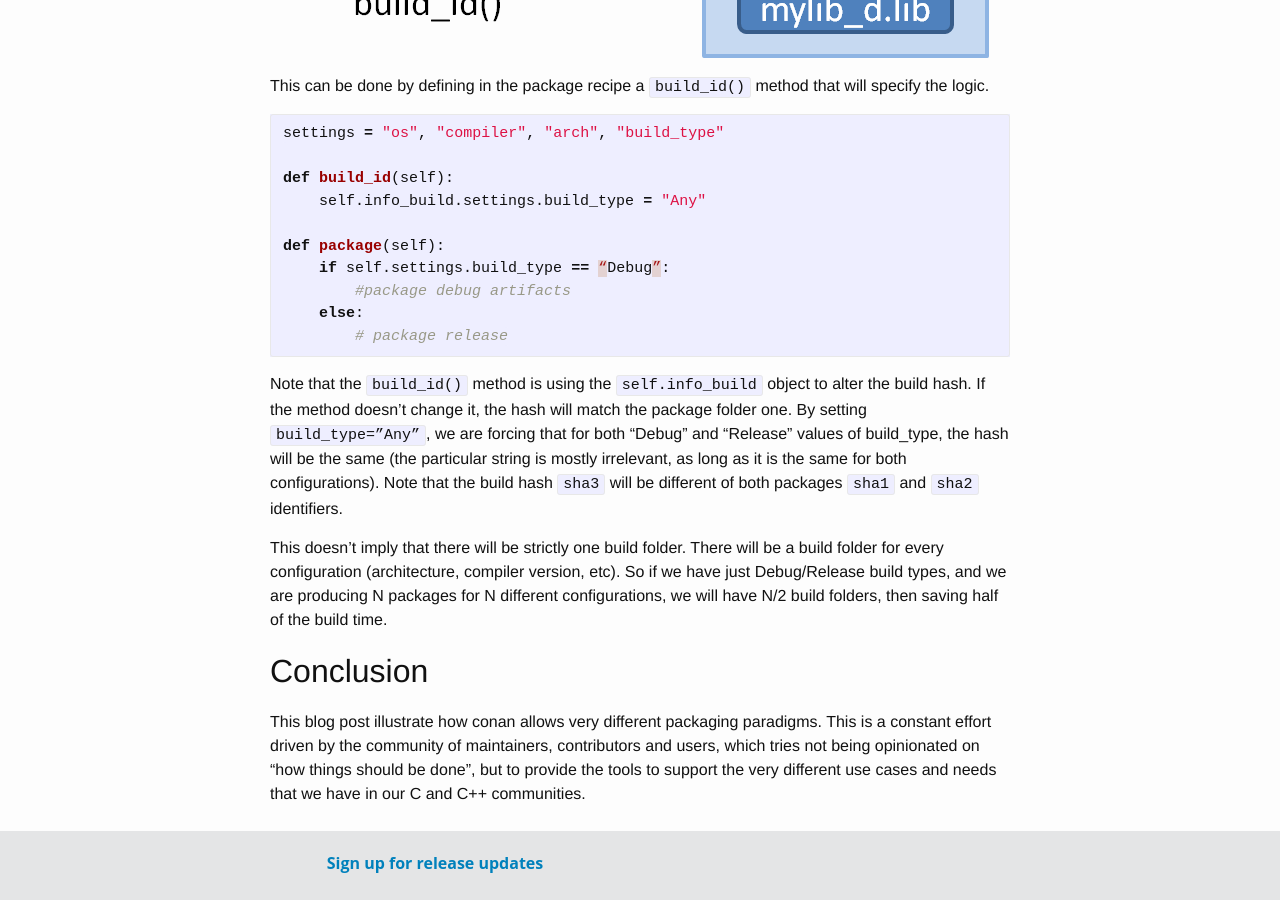
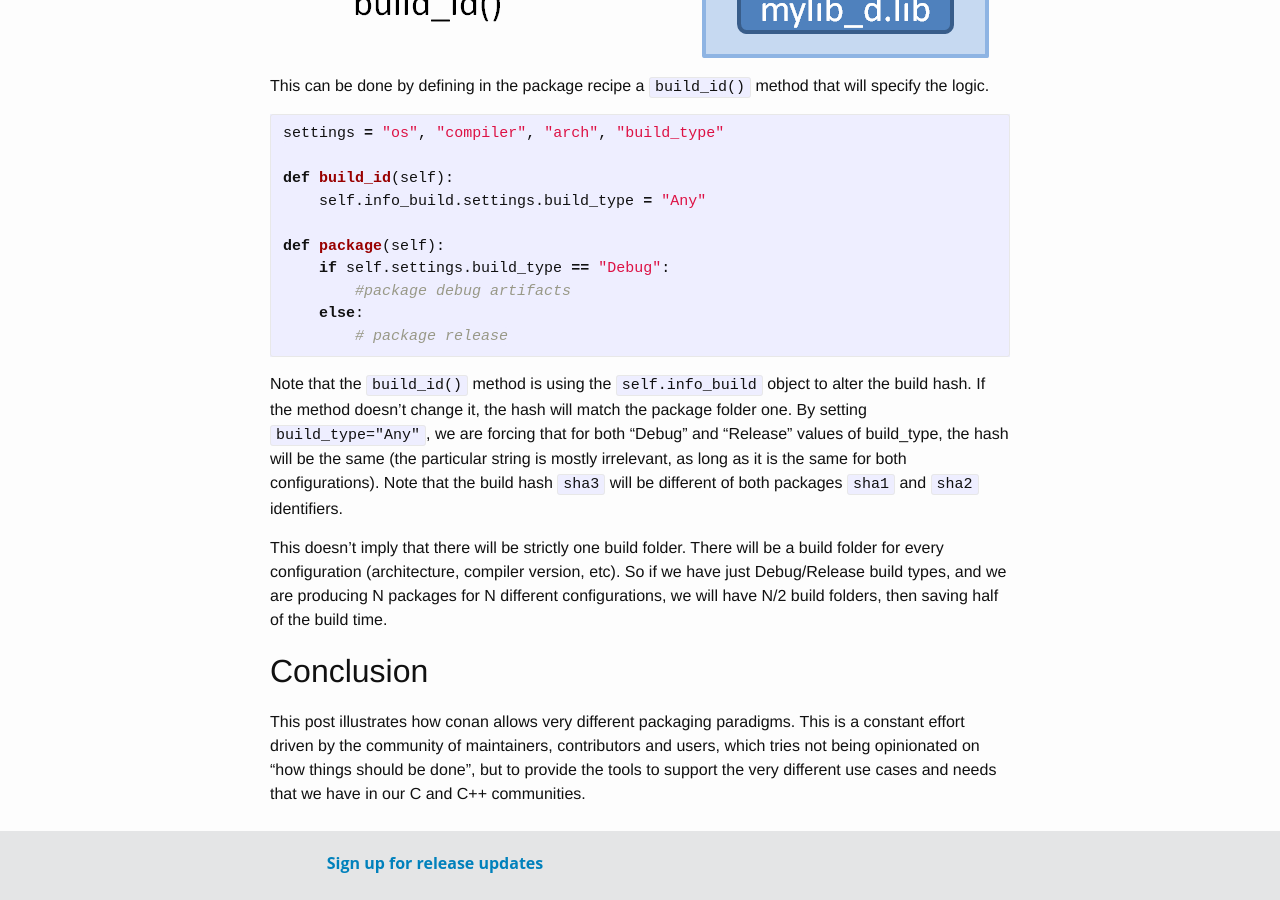
Before and after one commit to conan-io/conan-io.github.io, a Jekyll site: the page built from _posts/2017-03-07-Supporting-Different-C-C++-Package-Paradigms-with-conan.markdown, in a window 1280 px wide and 900 px high, scrolled down 5601 px. Built offline with Jekyll 4.4.1, drawn with Linux system fonts in a browser that asks for light colours; comment, search, counter and statistics services are not loaded; some of the changed text lies outside the part shown.

Commit message:
minor typos

````diff
--- a/_posts/2017-03-07-Supporting-Different-C-C++-Package-Paradigms-with-conan.markdown
+++ b/_posts/2017-03-07-Supporting-Different-C-C++-Package-Paradigms-with-conan.markdown
@@ -6,7 +6,7 @@ title: "Supporting Different C/C++ Package Paradigms with conan"
 
 Some people think that a package manager for C/C++ should by default package both debug and release artifacts in the same package, so they are both easily used by developers changing configuration while working.
 
-But other developers might think that this is not a good practice, and that release and debug packages should be different and installed separately by default. Linux “-dbg” symbol packages would be an example.
+But other developers might think that this is not a good practice, and that release and debug packages should be different and installed separately by default. Linux "-dbg" symbol packages would be an example.
 
 The truth is that both have advantages and disadvantages, and if we have learned something in our experience developing package managers is that there is no absolute truth, and a C/C++ package manager should provide the means for developers to support the packaging paradigm they want to implement. We constantly listen to users feedback, and latest conan 0.20 release contains some utilities that help to support multiple package paradigms.
 
@@ -16,12 +16,12 @@ First, it is interesting to review and understand how conan process packages:
 <img src="{{ site.url }}/assets/post_images/2017_03_07/generalflow.png" />
 
 
-Each of the squares is a folder for a given package. In the “export” folder, the package recipe is stored, which is copied to the “source” folder so the recipe “source()” method can fetch the package source code. Then, for each different configuration (different settings, like different compiler version or architecture), a new, clean build folder is used, the recipe “build()” method is triggered, and finally, the artifacts (typically the headers and the libraries) are extracted by the “package()” method to the final package folder. Each package is identified by a SHA-1 hash of the configuration values.
+Each of the squares is a folder for a given package. In the "export" folder, the package recipe is stored, which is copied to the "source" folder so the recipe "source()" method can fetch the package source code. Then, for each different configuration (different settings, like different compiler version or architecture), a new, clean build folder is used, the recipe "build()" method is triggered, and finally, the artifacts (typically the headers and the libraries) are extracted by the "package()" method to the final package folder. Each package is identified by a SHA-1 hash of the configuration values.
 
 Single configuration packages
 --------------------------------
 
-This would be the most used approach in conan, used thoroughly in the documentation, and most packages in conan.io would follow it. With this approach, each package contains the artifacts for exactly one configuration. So if there is a package that is building a “hello” library, there will be one package containing the release version of the library “hello.lib” and a different package containing a “hello_d.lib” debug version of the library. The name suffix is optional, the library could be named the same without problems, but it is used here to make it more evident.
+This would be the most used approach in conan, used thoroughly in the documentation, and most packages in conan.io would follow it. With this approach, each package contains the artifacts for exactly one configuration. So if there is a package that is building a "hello" library, there will be one package containing the release version of the library "hello.lib" and a different package containing a "hello_d.lib" debug version of the library. The name suffix is optional, the library could be named the same without problems, but it is used here to make it more evident.
 
 The typical recipe for it would be something like (not complete recipe):
 
@@ -32,15 +32,15 @@ class HelloConan(ConanFile):
 
     def build(self):
         cmake = CMake(self.settings)
-        cmake.configure(self) # calls “cmake . -G ... “
-        cmake.build(self) # calls “cmake --build .”
+        cmake.configure(self) # calls "cmake . -G ... "
+        cmake.build(self) # calls "cmake --build ."
 
     def package_info(self):
         self.cpp_info.libs = ["hello"]
 ```
 
 
-It is very important to note that it is declaring the “build_type” as a setting. This means that a different package will be generated for each different value of such setting.
+It is very important to note that it is declaring the "build_type" as a setting. This means that a different package will be generated for each different value of such setting.
 
 
 <img src="{{ site.url }}/assets/post_images/2017_03_07/singleconf.png" />
@@ -57,9 +57,9 @@ set(CONAN_LIBS hello ${CONAN_LIBS})
 If the developer wants to switch configuration of the dependencies, he will usually switch with:
 
 ```bash
-$ conan install -s build_type=Release …
+$ conan install -s build_type=Release ...
 // when need to debug
-$ conan install -s build_type=Debug
+$ conan install -s build_type=Debug ...
 ```
 
 Those switches will be fast, as all the dependencies would be already cached locally.
@@ -94,7 +94,7 @@ conan_target_link_libraries(say_hello)
 Multi configuration packages
 --------------------------------
 
-In multi-configuration packages, the same package will contain artifacts for different configurations. In our example, the same package could contain both the release and debug versions of the library “hello”.
+In multi-configuration packages, the same package will contain artifacts for different configurations. In our example, the same package could contain both the release and debug versions of the library "hello".
 
 <img src="{{ site.url }}/assets/post_images/2017_03_07/multiconf.png" />
 
@@ -149,7 +149,7 @@ This approach will have the risk of distribution of debug artifacts, as said abo
 
 Build once, package many
 ---------------------------
-It is possible that an already existing build script is building binaries for different configurations at once, like debug/release, or different architectures (32/64bits), or library types (shared/static). If such build script is used in the previous “Single configuration packages” approach, it will definitely work without problems, but we will be wasting precious build time, as we will be re-building the whole project for each package, then extracting the relevant artifacts for the given configuration, leaving the others.
+It is possible that an already existing build script is building binaries for different configurations at once, like debug/release, or different architectures (32/64bits), or library types (shared/static). If such build script is used in the previous "Single configuration packages" approach, it will definitely work without problems, but we will be wasting precious build time, as we will be re-building the whole project for each package, then extracting the relevant artifacts for the given configuration, leaving the others.
 
 With conan 0.20, it is possible to specify the logic, so the same build can be reused to create different packages, which will be more efficient:
 
@@ -164,16 +164,16 @@ def build_id(self):
     self.info_build.settings.build_type = "Any"
 
 def package(self):
-    if self.settings.build_type == “Debug”:
+    if self.settings.build_type == "Debug":
         #package debug artifacts
     else:
         # package release
 ```
 
-Note that the ``build_id()`` method is using the ``self.info_build`` object to alter the build hash. If the method doesn’t change it, the hash will match the package folder one. By setting ``build_type=”Any”``, we are forcing that for both “Debug” and “Release” values of build_type, the hash will be the same (the particular string is mostly irrelevant, as long as it is the same for both configurations). Note that the build hash ``sha3`` will be different of both packages ``sha1`` and ``sha2`` identifiers.
+Note that the ``build_id()`` method is using the ``self.info_build`` object to alter the build hash. If the method doesn’t change it, the hash will match the package folder one. By setting ``build_type="Any"``, we are forcing that for both "Debug" and "Release" values of build_type, the hash will be the same (the particular string is mostly irrelevant, as long as it is the same for both configurations). Note that the build hash ``sha3`` will be different of both packages ``sha1`` and ``sha2`` identifiers.
 
 This doesn’t imply that there will be strictly one build folder. There will be a build folder for every configuration (architecture, compiler version, etc). So if we have just Debug/Release build types, and we are producing N packages for N different configurations, we will have N/2 build folders, then saving half of the build time.
 
 Conclusion
 ------------
-This blog post illustrate how conan allows very different packaging paradigms. This is a constant effort driven by the community of maintainers, contributors and users, which tries not being opinionated on “how things should be done”, but to provide the tools to support  the very different use cases and needs that we have in our C and C++ communities.
+This post illustrates how conan allows very different packaging paradigms. This is a constant effort driven by the community of maintainers, contributors and users, which tries not being opinionated on "how things should be done", but to provide the tools to support  the very different use cases and needs that we have in our C and C++ communities.
````
